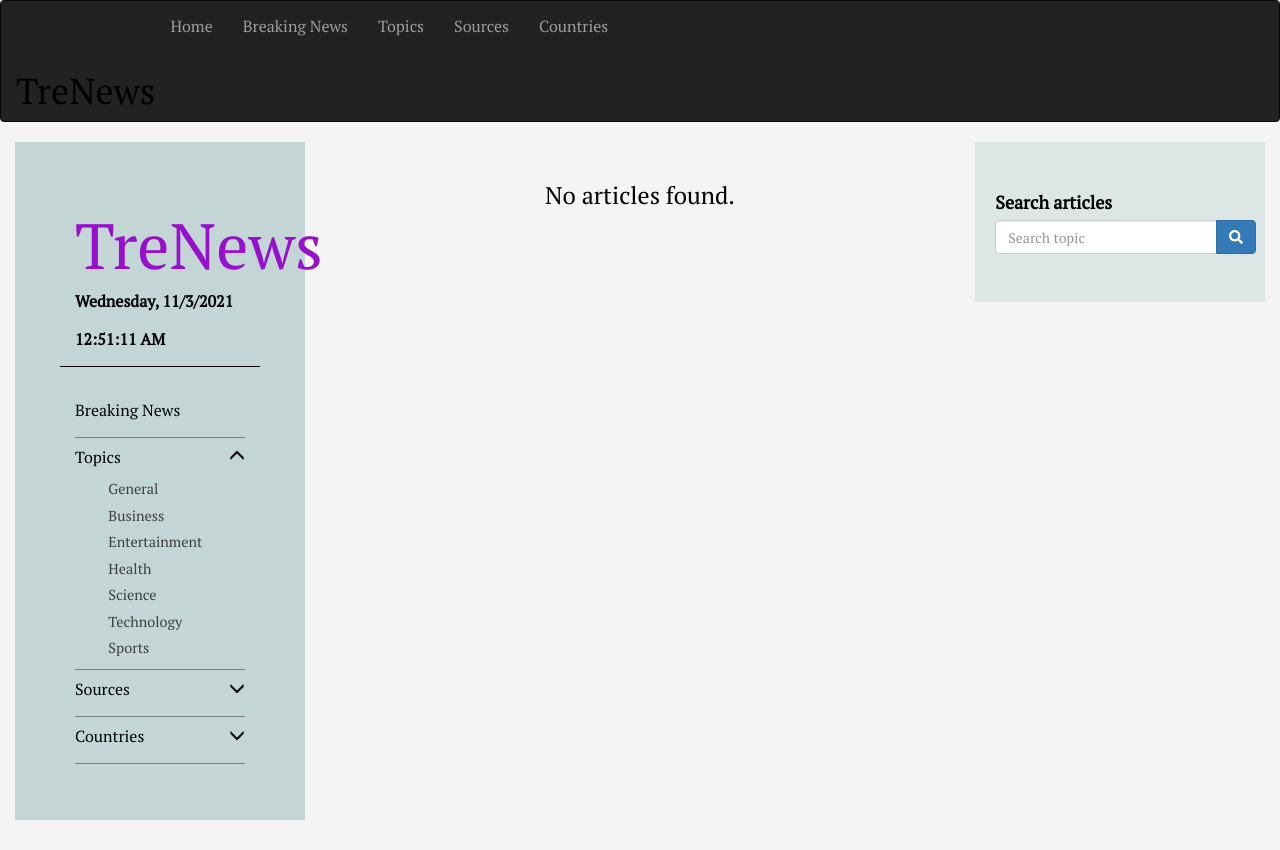
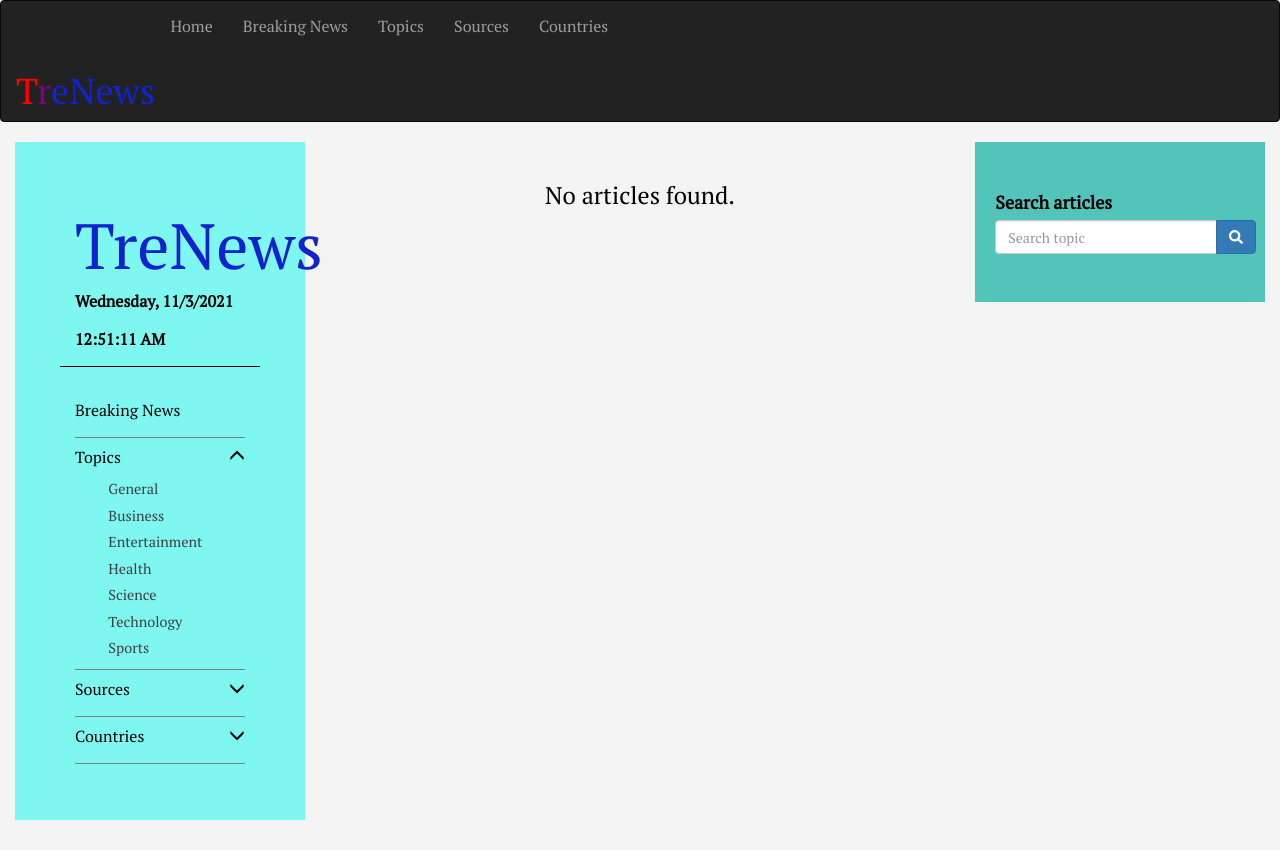
Before and after one commit to omololevy/TreNews, a Flask app: template app/templates/news_list.html in a window 1280 px wide. Run offline with Flask 2, Linux system fonts and the light colour scheme; the template is opened without the code that fills it, so the values that code supplies are empty; some libraries are stand-ins or nearby versions.

Commit message:
Adjust the colors of the brand name

```diff
--- a/app/static/css/styles.css
+++ b/app/static/css/styles.css
@@ -14,6 +14,14 @@
     font-size: medium;
     background-color: #f4f4f4;
 }
+.navbar-brand {
+    font-size: small;
+}
+
+.T {color: red;}
+.r {color: purple;}
+.e {color: rgb(16, 35, 204);}
+.news {color: black;}
 
 a {
     text-decoration: none !important;
@@ -26,7 +34,7 @@
 }
 
 .brand h1{
-    color: rgb(151, 16, 204);
+    color: rgb(16, 35, 204);
     font-family:  'PT Serif', serif;
     font-size: 4em;
 }
@@ -42,7 +50,7 @@
 }
 
 .jumbotron1{
-    background-color: #c3d6d5;
+    background-color: #7ef7f1;
     color: black;
     border-radius: 0em !important;
 }
@@ -129,7 +137,7 @@
 }
 
 .jumbotron3{
-    background-color: #dbe6e5;
+    background-color: #53c4ba;
     color: black;
     border-radius: 0em !important;
     padding-left: 7% !important;
@@ -146,7 +154,7 @@
 }
 
 .jumbotron4{
-    background-color: #dbe6e5;
+    background-color: #59d4ca;
     color: black;
     border-radius: 0em !important;
     padding-left: 7% !important;
```
